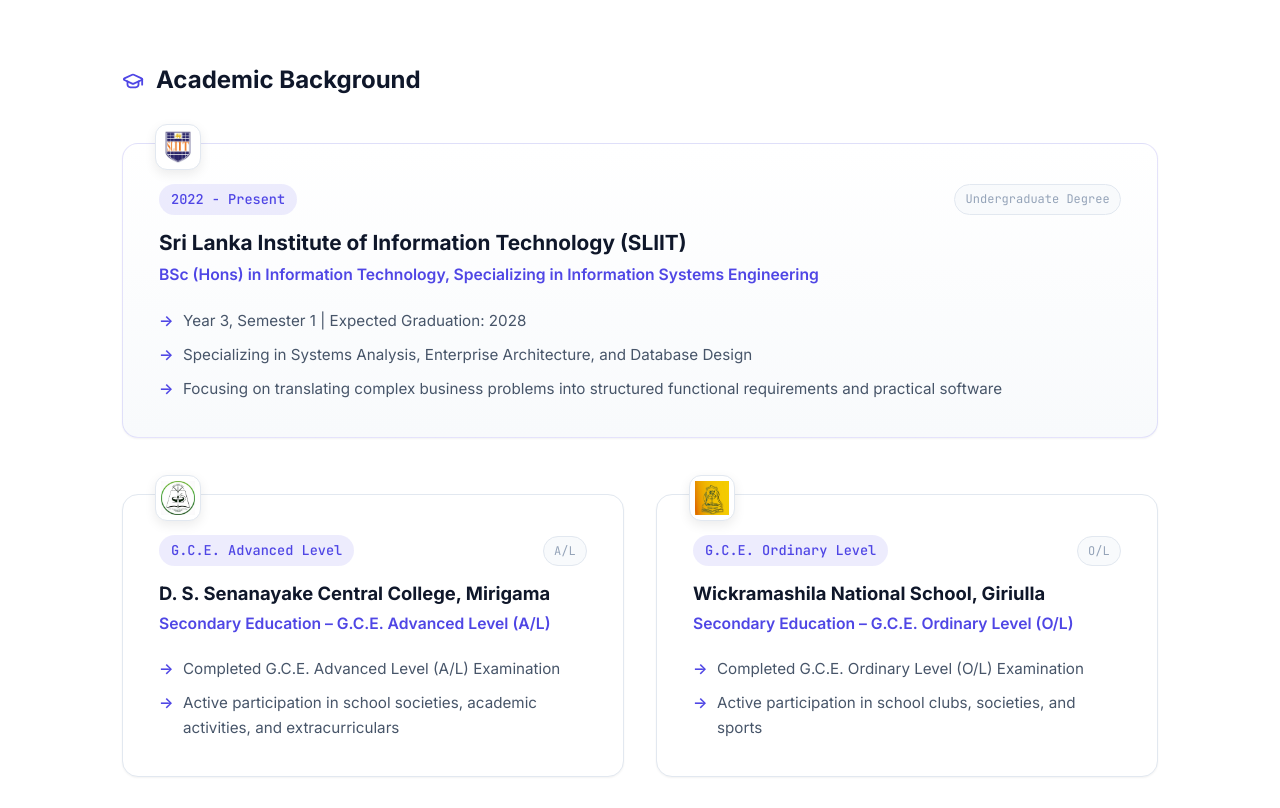
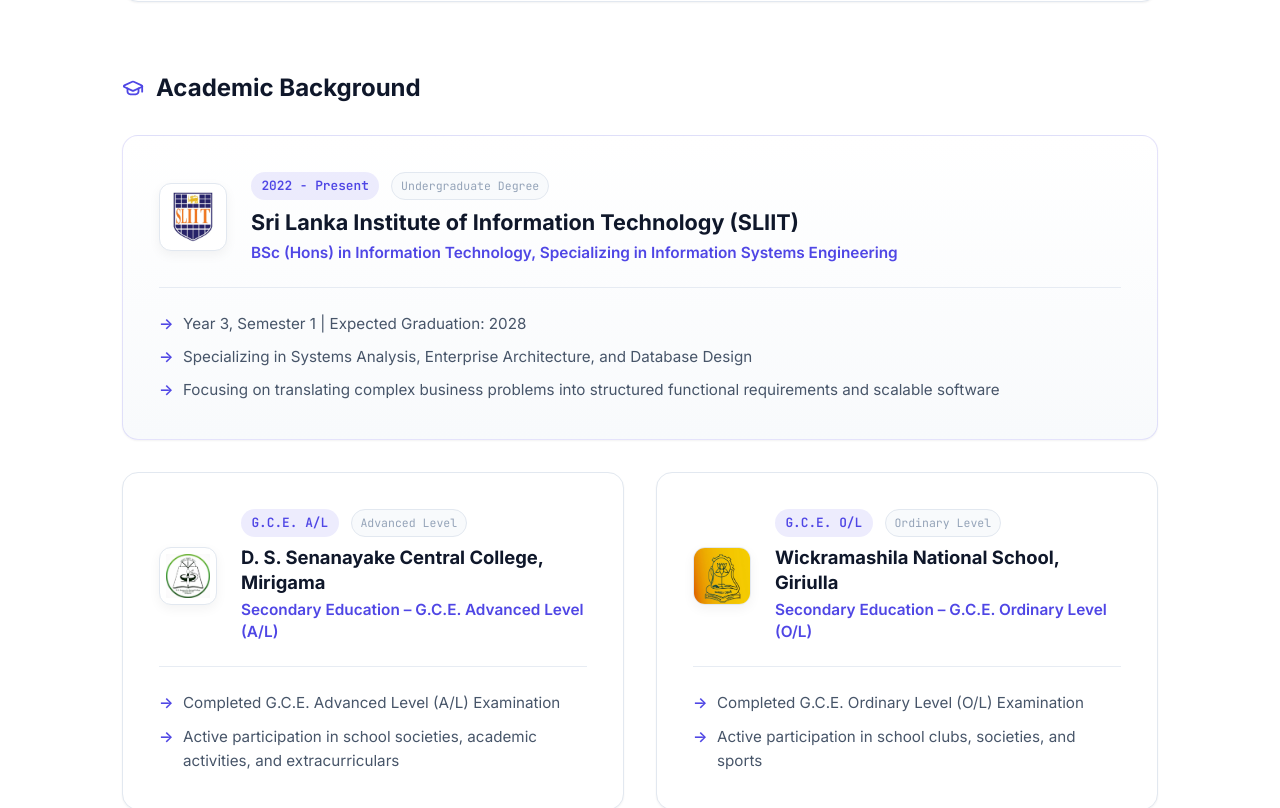
Before and after one commit to dulanjanhasaranga/dulanjanhasaranga, a React (Vite) app: page / in a window 1280 px wide. Shown: the part 2844-3652 px from the top of the page. Built offline with nearby package versions, Linux system fonts and the light colour scheme.

Commit message:
Integrate institution logos into card headers with clean avatars and layout

```diff
--- a/src/pages/About.css
+++ b/src/pages/About.css
@@ -220,9 +220,9 @@
 }
 
 /* ==========================================================================
-   Timeline / Education & Experience Cards
+   Education & Experience Cards (Integrated Logo Header)
    ========================================================================== */
-.timeline-card {
+.education-card {
   position: relative;
   padding: 2.25rem;
   background: var(--bg-primary);
@@ -230,90 +230,131 @@
   border-radius: var(--radius-lg);
   box-shadow: var(--shadow-sm);
   transition: var(--transition);
-  margin-top: 1rem;
 }
 
-.timeline-card:hover {
+.education-card:hover {
   box-shadow: var(--shadow-md);
   border-color: rgba(79, 70, 229, 0.25);
   transform: translateY(-3px);
 }
 
-.timeline-icon {
-  position: absolute;
-  top: -20px;
-  left: 2rem;
-  width: 46px;
-  height: 46px;
-  background: var(--accent-primary);
-  color: white;
+.institution-header {
+  display: flex;
+  align-items: center;
+  gap: 1.5rem;
+}
+
+.institution-logo-wrap {
+  width: 58px;
+  height: 58px;
+  min-width: 58px;
+  border-radius: var(--radius-md);
+  background: #ffffff;
+  border: 1px solid var(--border-color);
+  box-shadow: 0 4px 12px rgba(0, 0, 0, 0.05);
   display: flex;
   align-items: center;
   justify-content: center;
-  border-radius: var(--radius-md);
-  box-shadow: 0 4px 12px rgba(79, 70, 229, 0.25);
+  padding: 6px;
   overflow: hidden;
+  transition: var(--transition);
+  flex-shrink: 0;
 }
 
-.timeline-icon.has-logo {
-  background: #ffffff;
-  padding: 5px;
-  border: 1px solid var(--border-color);
-  box-shadow: 0 4px 12px rgba(0, 0, 0, 0.08);
+.education-card:hover .institution-logo-wrap {
+  border-color: rgba(79, 70, 229, 0.35);
+  box-shadow: 0 6px 16px rgba(79, 70, 229, 0.14);
+  transform: scale(1.04);
 }
 
-.timeline-icon.has-logo img {
+.featured-logo-wrap {
+  width: 68px;
+  height: 68px;
+  min-width: 68px;
+  padding: 6px;
+}
+
+.logo-wrap-crest {
+  padding: 0;
+}
+
+.logo-wrap-crest .institution-logo {
+  object-fit: cover;
+}
+
+.experience-logo-wrap {
+  background: rgba(79, 70, 229, 0.08);
+  color: var(--accent-primary);
+  border-color: rgba(79, 70, 229, 0.2);
+}
+
+.institution-logo {
   width: 100%;
   height: 100%;
   object-fit: contain;
   display: block;
 }
 
+.institution-info {
+  flex: 1;
+  min-width: 0;
+}
+
+.institution-name {
+  font-size: 1.25rem;
+  font-weight: 700;
+  color: var(--text-primary);
+  margin-bottom: 0.3rem;
+  line-height: 1.35;
+}
+
+.featured-education-card .institution-name {
+  font-size: 1.35rem;
+}
+
+.education-degree {
+  color: var(--accent-primary);
+  font-weight: 600;
+  font-size: 0.96rem;
+  margin: 0;
+  line-height: 1.4;
+}
+
+.institution-divider {
+  height: 1px;
+  background: var(--border-color);
+  margin: 1.5rem 0;
+  opacity: 0.8;
+}
+
 .card-top-row {
   display: flex;
   align-items: center;
-  justify-content: space-between;
+  gap: 0.75rem;
+  margin-bottom: 0.5rem;
   flex-wrap: wrap;
-  gap: 0.75rem;
-  margin-top: 0.25rem;
-  margin-bottom: 1rem;
 }
 
 .timeline-date {
   display: inline-block;
   font-family: 'JetBrains Mono', monospace;
-  font-size: 0.85rem;
+  font-size: 0.8rem;
   color: var(--accent-primary);
   background: rgba(79, 70, 229, 0.1);
-  padding: 0.25rem 0.75rem;
+  padding: 0.2rem 0.65rem;
   border-radius: var(--radius-full);
-  font-weight: 500;
+  font-weight: 600;
 }
 
 .education-level-badge,
 .role-type-badge {
   font-family: 'JetBrains Mono', monospace;
-  font-size: 0.75rem;
+  font-size: 0.72rem;
   color: var(--text-muted);
   background: var(--bg-secondary);
   border: 1px solid var(--border-color);
-  padding: 0.25rem 0.65rem;
+  padding: 0.2rem 0.55rem;
   border-radius: var(--radius-full);
-}
-
-.timeline-content h4 {
-  font-size: 1.3rem;
-  font-weight: 700;
-  color: var(--text-primary);
-  margin-bottom: 0.4rem;
-}
-
-.education-degree,
-.card-subtitle {
-  color: var(--accent-primary);
-  font-weight: 600;
-  font-size: 0.98rem;
-  margin-bottom: 1.25rem;
 }
 
 .timeline-details {
@@ -325,7 +366,7 @@
 .timeline-details li {
   color: var(--text-secondary);
   font-size: 0.95rem;
-  margin-bottom: 0.6rem;
+  margin-bottom: 0.55rem;
   position: relative;
   padding-left: 1.5rem;
   line-height: 1.6;
@@ -349,7 +390,7 @@
 .education-grid {
   display: flex;
   flex-direction: column;
-  gap: 2.5rem;
+  gap: 2rem;
 }
 
 .featured-education-card {
@@ -388,12 +429,18 @@
 }
 
 @media (max-width: 640px) {
-  .timeline-card {
+  .education-card {
     padding: 1.75rem 1.5rem;
   }
 
-  .card-top-row {
+  .institution-header {
     flex-direction: column;
     align-items: flex-start;
+    gap: 1rem;
+  }
+
+  .card-top-row {
+    flex-wrap: wrap;
+    gap: 0.5rem;
   }
 }
--- a/src/pages/About.jsx
+++ b/src/pages/About.jsx
@@ -181,23 +181,28 @@ const About = () => {
             <h3 className="section-heading"><Briefcase className="heading-icon" size={22} /> Professional Experience</h3>
           </div>
 
-          <motion.div variants={itemVariants} className="timeline-card experience-card">
-            <div className="timeline-icon">
-              <Award size={20} />
+          <motion.div variants={itemVariants} className="education-card experience-card">
+            <div className="institution-header">
+              <div className="institution-logo-wrap experience-logo-wrap">
+                <Award size={28} />
               </div>
-            <div className="timeline-content">
+              <div className="institution-info">
                 <div className="card-top-row">
                   <span className="timeline-date">2025 - Present</span>
                   <span className="role-type-badge">Freelance & Academic</span>
                 </div>
-              <h4>Independent Developer & Analyst</h4>
-              <p className="card-subtitle">Applied Systems Development & Analytics Projects</p>
+                <h4 className="institution-name">Independent Developer & Analyst</h4>
+                <p className="education-degree">Applied Systems Development & Analytics Projects</p>
+              </div>
+            </div>
+
+            <div className="institution-divider"></div>
+
             <ul className="timeline-details">
               <li>Developed EduScope-Connect educational platform and Hotel Reservation systems</li>
               <li>Engineered MIRRA fashion e-commerce storefront with high-performance worker architecture</li>
               <li>Executed E-Commerce Cart Abandonment business analysis on 90,000+ sessions to optimize user journeys</li>
             </ul>
-            </div>
           </motion.div>
         </motion.div>
 
@@ -215,63 +220,78 @@ const About = () => {
 
           <div className="education-grid">
             {/* Featured University Card */}
-            <motion.div variants={itemVariants} className="timeline-card featured-education-card">
-              <div className="timeline-icon has-logo">
-                <img src={sliitLogo} alt="SLIIT Logo" />
+            <motion.div variants={itemVariants} className="education-card featured-education-card">
+              <div className="institution-header">
+                <div className="institution-logo-wrap featured-logo-wrap">
+                  <img src={sliitLogo} alt="SLIIT Crest" className="institution-logo" />
                 </div>
-              <div className="timeline-content">
+                <div className="institution-info">
                   <div className="card-top-row">
                     <span className="timeline-date">2022 - Present</span>
                     <span className="education-level-badge">Undergraduate Degree</span>
                   </div>
-                <h4>Sri Lanka Institute of Information Technology (SLIIT)</h4>
+                  <h4 className="institution-name">Sri Lanka Institute of Information Technology (SLIIT)</h4>
                   <p className="education-degree">BSc (Hons) in Information Technology, Specializing in Information Systems Engineering</p>
+                </div>
+              </div>
+
+              <div className="institution-divider"></div>
+
               <ul className="timeline-details">
                 <li>Year 3, Semester 1 | Expected Graduation: 2028</li>
                 <li>Specializing in Systems Analysis, Enterprise Architecture, and Database Design</li>
-                  <li>Focusing on translating complex business problems into structured functional requirements and practical software</li>
+                <li>Focusing on translating complex business problems into structured functional requirements and scalable software</li>
               </ul>
-              </div>
             </motion.div>
 
             {/* Secondary Education Grid: A/L & O/L side-by-side */}
             <div className="secondary-education-grid">
               {/* A/L Card */}
-              <motion.div variants={itemVariants} className="timeline-card secondary-card">
-                <div className="timeline-icon has-logo">
-                  <img src={dsLogo} alt="D. S. Senanayake Central College Logo" />
+              <motion.div variants={itemVariants} className="education-card secondary-card">
+                <div className="institution-header">
+                  <div className="institution-logo-wrap">
+                    <img src={dsLogo} alt="D. S. Senanayake Central College Emblem" className="institution-logo" />
                   </div>
-                <div className="timeline-content">
+                  <div className="institution-info">
                     <div className="card-top-row">
-                    <span className="timeline-date">G.C.E. Advanced Level</span>
-                    <span className="education-level-badge">A/L</span>
+                      <span className="timeline-date">G.C.E. A/L</span>
+                      <span className="education-level-badge">Advanced Level</span>
                     </div>
-                  <h4>D. S. Senanayake Central College, Mirigama</h4>
+                    <h4 className="institution-name">D. S. Senanayake Central College, Mirigama</h4>
                     <p className="education-degree">Secondary Education – G.C.E. Advanced Level (A/L)</p>
+                  </div>
+                </div>
+
+                <div className="institution-divider"></div>
+
                 <ul className="timeline-details">
                   <li>Completed G.C.E. Advanced Level (A/L) Examination</li>
                   <li>Active participation in school societies, academic activities, and extracurriculars</li>
                 </ul>
-                </div>
               </motion.div>
 
               {/* O/L Card */}
-              <motion.div variants={itemVariants} className="timeline-card secondary-card">
-                <div className="timeline-icon has-logo">
-                  <img src={wickramashilaLogo} alt="Wickramashila National School Logo" />
+              <motion.div variants={itemVariants} className="education-card secondary-card">
+                <div className="institution-header">
+                  <div className="institution-logo-wrap logo-wrap-crest">
+                    <img src={wickramashilaLogo} alt="Wickramashila National School Emblem" className="institution-logo" />
                   </div>
-                <div className="timeline-content">
+                  <div className="institution-info">
                     <div className="card-top-row">
-                    <span className="timeline-date">G.C.E. Ordinary Level</span>
-                    <span className="education-level-badge">O/L</span>
+                      <span className="timeline-date">G.C.E. O/L</span>
+                      <span className="education-level-badge">Ordinary Level</span>
                     </div>
-                  <h4>Wickramashila National School, Giriulla</h4>
+                    <h4 className="institution-name">Wickramashila National School, Giriulla</h4>
                     <p className="education-degree">Secondary Education – G.C.E. Ordinary Level (O/L)</p>
+                  </div>
+                </div>
+
+                <div className="institution-divider"></div>
+
                 <ul className="timeline-details">
                   <li>Completed G.C.E. Ordinary Level (O/L) Examination</li>
                   <li>Active participation in school clubs, societies, and sports</li>
                 </ul>
-                </div>
               </motion.div>
             </div>
           </div>
```
Lines whose indentation alone changed are shown as unchanged.
